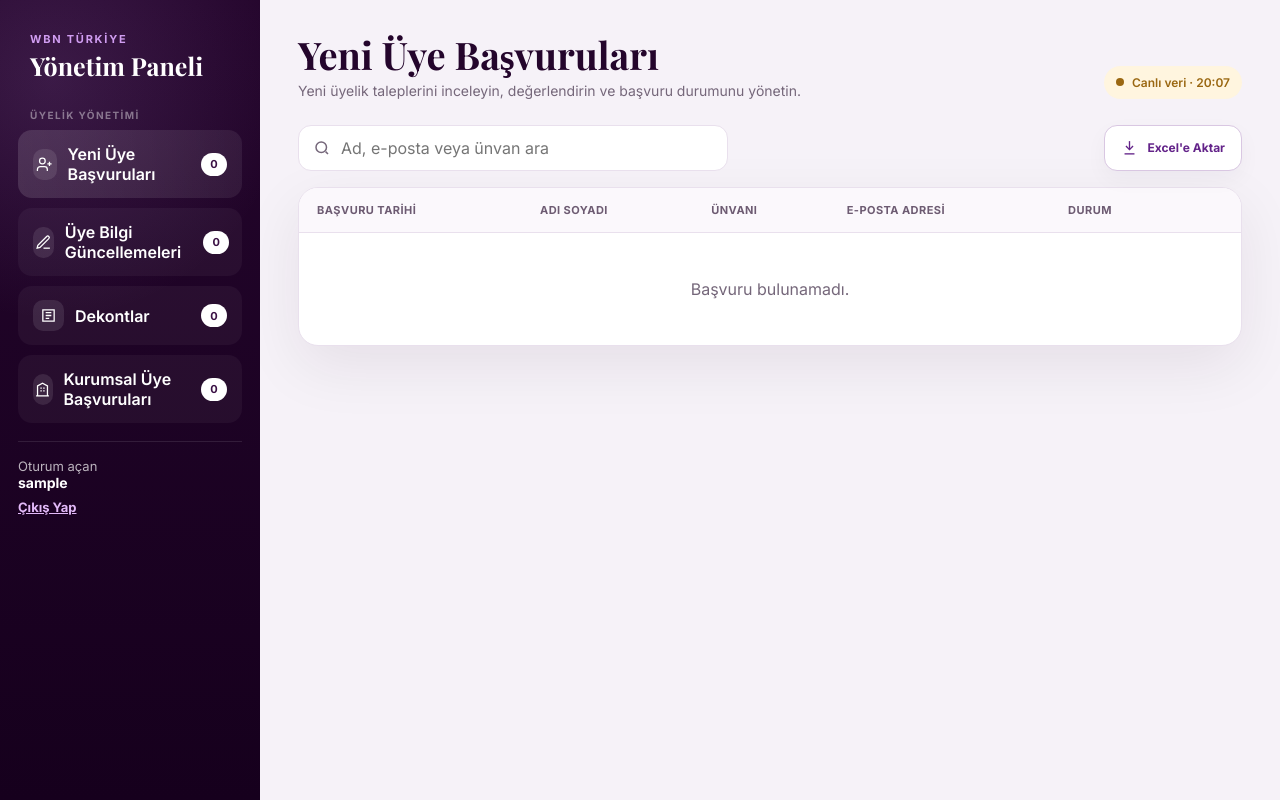
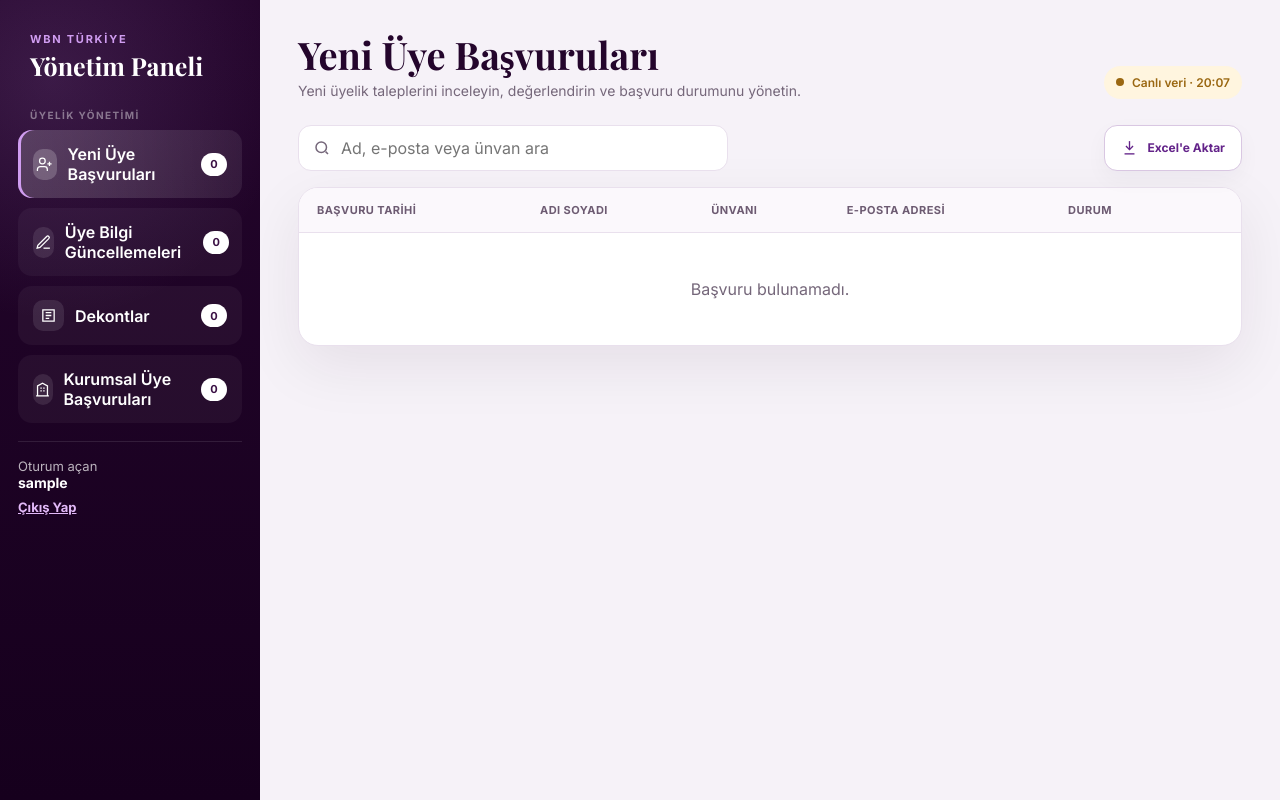
Before and after one commit to tarikflz/wbnturkiye, a PHP site: page /yonetim/index.php in a window 1280 px wide. Run offline with PHP 8.4, Linux system fonts and the light colour scheme; the visitor is signed in with stand-in values (Sample User, id 1); data that the repository does not hold is empty; some libraries are stand-ins or nearby versions.

Commit message:
feat: add active state styling and logic for navigation tabs in admin panel

```diff
--- a/public_html/yonetim/assets/admin.css
+++ b/public_html/yonetim/assets/admin.css
@@ -683,3 +683,16 @@
 .sidebar-user{margin-top:18px;padding-top:16px;border-top:1px solid rgba(255,255,255,.1);font-size:13px;color:rgba(255,255,255,.7)}
 .sidebar-user strong{display:block;color:#fff;font-size:14px}
 .logout-link{display:inline-block;margin-top:8px;color:var(--purple-200);font-weight:700;text-decoration:underline}
+
+/* Aktif menü sekmesi (PHP sürümünde eklendi): tüm sekmeler sönük, tıklanan vurgulu */
+.nav-item,
+.nav-item-secondary{
+  background:rgba(255,255,255,.045);
+}
+.nav-item.is-active{
+  background:linear-gradient(90deg,rgba(255,255,255,.18),rgba(255,255,255,.08));
+  box-shadow:inset 3px 0 0 var(--purple-300);
+}
+.nav-item.is-active .nav-icon{
+  background:rgba(255,255,255,.2);
+}
--- a/public_html/yonetim/assets/admin.js
+++ b/public_html/yonetim/assets/admin.js
@@ -999,6 +999,19 @@ updateSearchInput.addEventListener("input",renderUpdateRows);
 receiptSearchInput.addEventListener("input",renderReceiptRows);
 corporateSearchInput.addEventListener("input", renderCorporateRows);
 
+// Menüde açık olan sekmeyi vurgula
+const navTabs = ["applicationsTab", "updatesTab", "receiptsTab", "corporateTab"];
+function setActiveTab(activeId){
+  navTabs.forEach(id => {
+    const tab = document.getElementById(id);
+    tab.classList.toggle("is-active", id === activeId);
+    if(id === activeId) tab.setAttribute("aria-current", "page");
+    else tab.removeAttribute("aria-current");
+  });
+}
+navTabs.forEach(id => document.getElementById(id).addEventListener("click", () => setActiveTab(id)));
+setActiveTab("applicationsTab");
+
 initMailEditors();
 loadAll();
 })();
```
